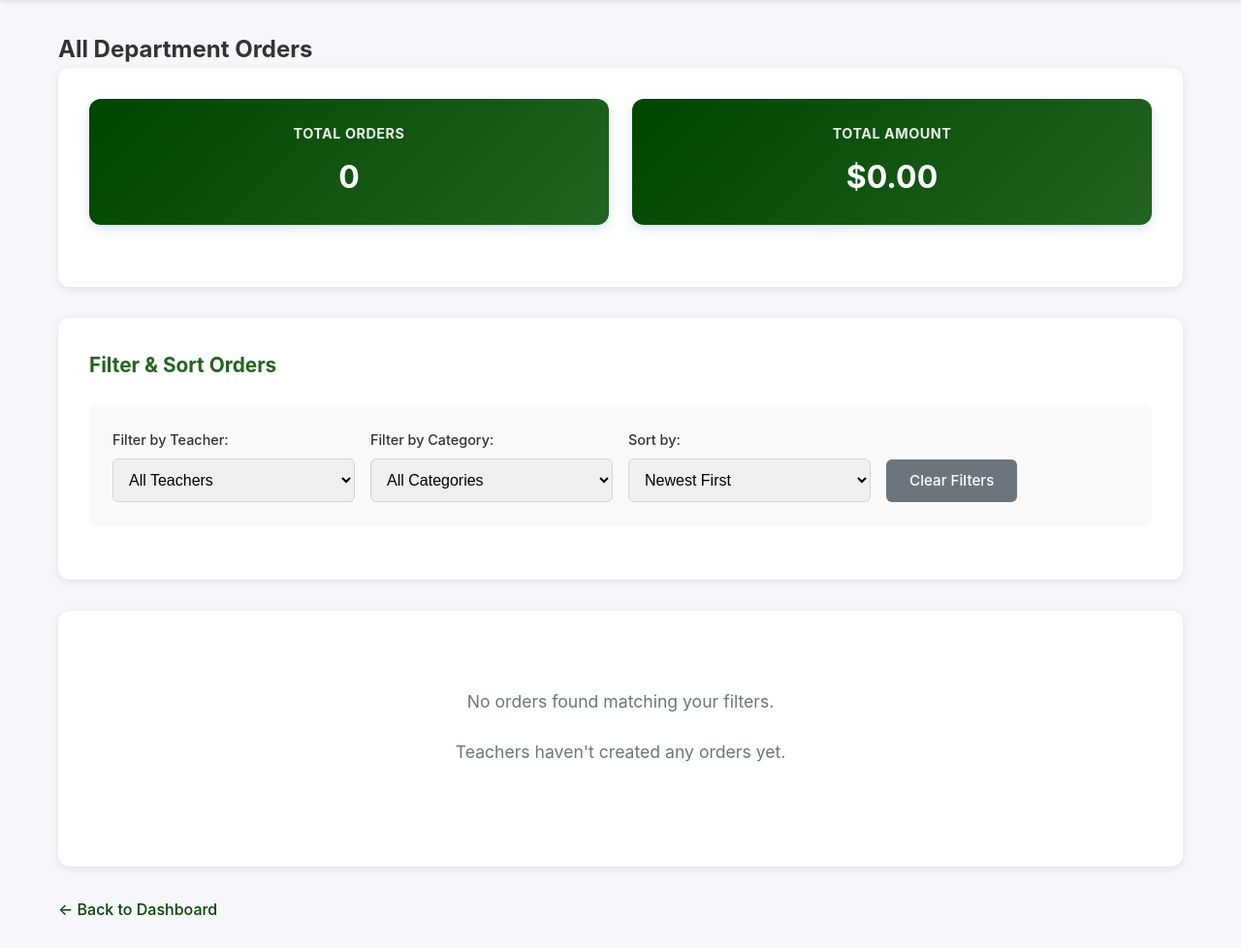
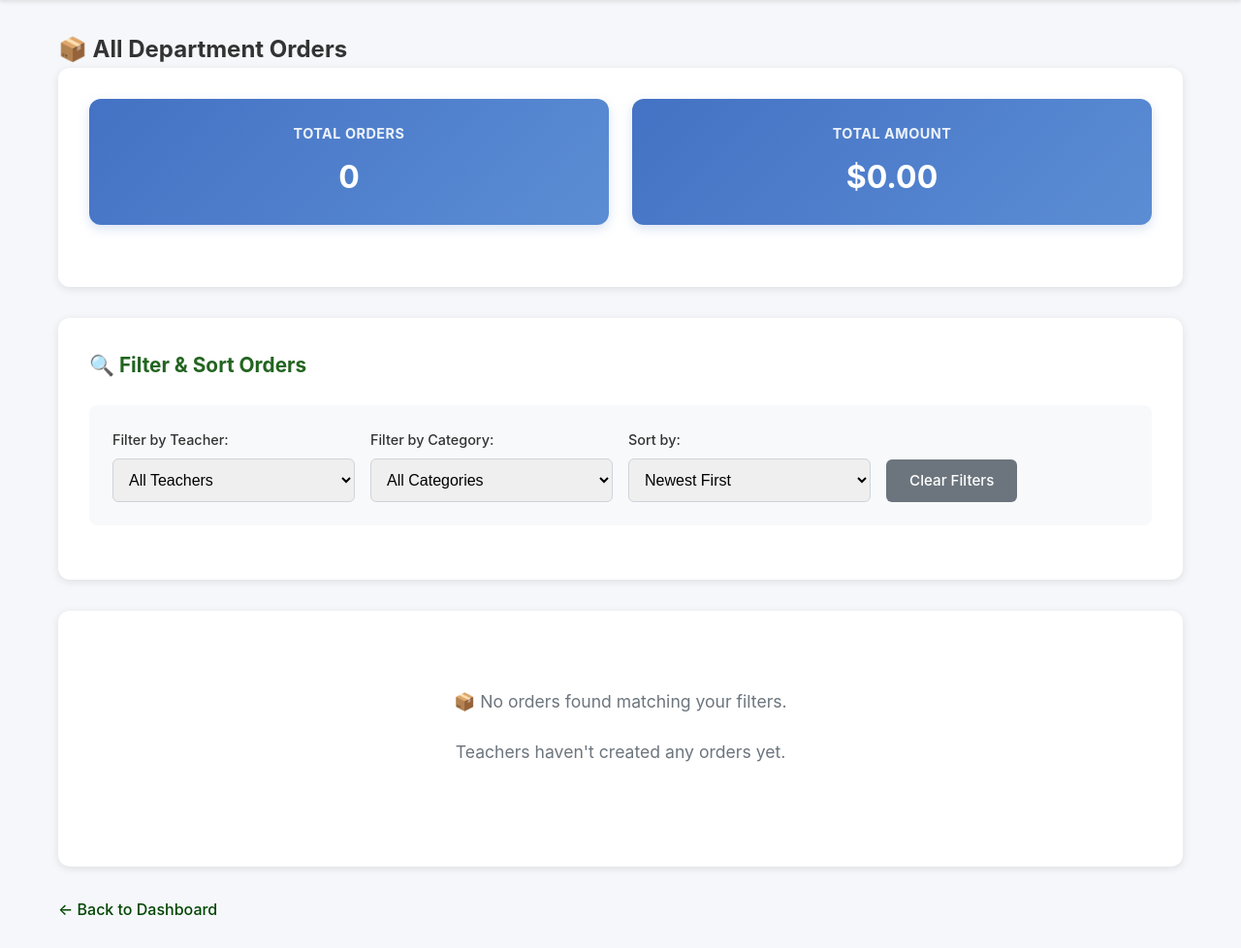
Before and after one commit to jgsb2001/vapa-order-system, a Flask app: page /admin/orders in a window 1280 px wide. Shown: the part 125-1103 px from the top of the page at 97% size. Run offline with Flask 3, Linux system fonts and the light colour scheme; the visitor is signed in with stand-in values (Sample User, id 1).

Commit message:
Update admin_all_orders.html

```diff
--- a/templates/admin_all_orders.html
+++ b/templates/admin_all_orders.html
@@ -3,7 +3,7 @@
 {% block title %}All Orders - VAPA Order System{% endblock %}
 
 {% block content %}
-<h2>All Department Orders</h2>
+<h2>&#128230; All Department Orders</h2>
 
 <div class="section">
     <div class="summary-stats">
@@ -19,7 +19,7 @@
 </div>
 
 <div class="section">
-    <h3>Filter & Sort Orders</h3>
+    <h3>&#128269; Filter & Sort Orders</h3>
 
     <form method="GET" action="{{ url_for('admin_all_orders') }}" class="filter-form">
         <div class="filter-group">
@@ -100,10 +100,10 @@
                 </td>
                 <td class="text-center">
                     <div class="action-buttons">
-                        <a href="{{ url_for('view_order', order_id=order.id) }}" class="btn btn-secondary btn-sm" title="View Details">View</a>
-                        <a href="{{ url_for('edit_order', order_id=order.id) }}" class="btn btn-primary btn-sm" title="Edit Order">Edit</a>
+                        <a href="{{ url_for('view_order', order_id=order.id) }}" class="btn btn-secondary btn-sm" title="View Details">&#128065; View</a>
+                        <a href="{{ url_for('edit_order', order_id=order.id) }}" class="btn btn-primary btn-sm" title="Edit Order">&#9998; Edit</a>
                         <form method="POST" action="{{ url_for('delete_order', order_id=order.id) }}" style="display:inline;" onsubmit="return confirm('Are you sure you want to delete this order from {{ order.teacher.full_name }}?');">
-                            <button type="submit" class="btn btn-danger btn-sm" title="Delete Order">Delete</button>
+                            <button type="submit" class="btn btn-danger btn-sm" title="Delete Order">&#128465;</button>
                         </form>
                     </div>
                 </td>
@@ -121,7 +121,7 @@
     </table>
     {% else %}
     <div class="empty-state">
-        <p>No orders found matching your filters.</p>
+        <p>&#128230; No orders found matching your filters.</p>
         {% if teacher_filter or category_filter %}
         <a href="{{ url_for('admin_all_orders') }}" class="btn btn-primary">Clear Filters</a>
         {% else %}
@@ -144,7 +144,7 @@
 }
 
 .stat-card {
-    background: linear-gradient(135deg, #004500 0%, #226420 100%);
+    background: linear-gradient(135deg, #4472C4 0%, #5b8dd4 100%);
     color: white;
     padding: 1.5rem;
     border-radius: 12px;
```
